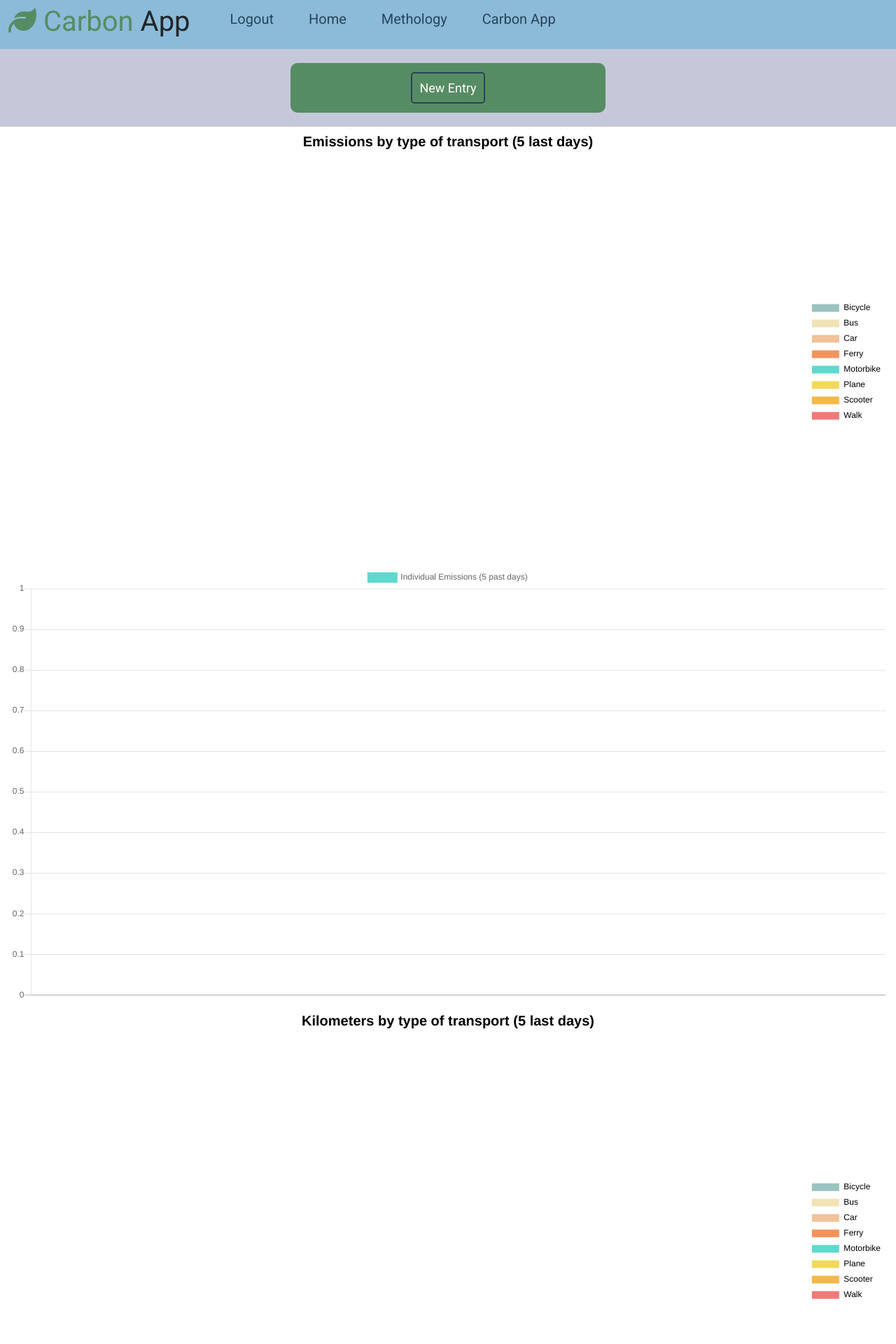
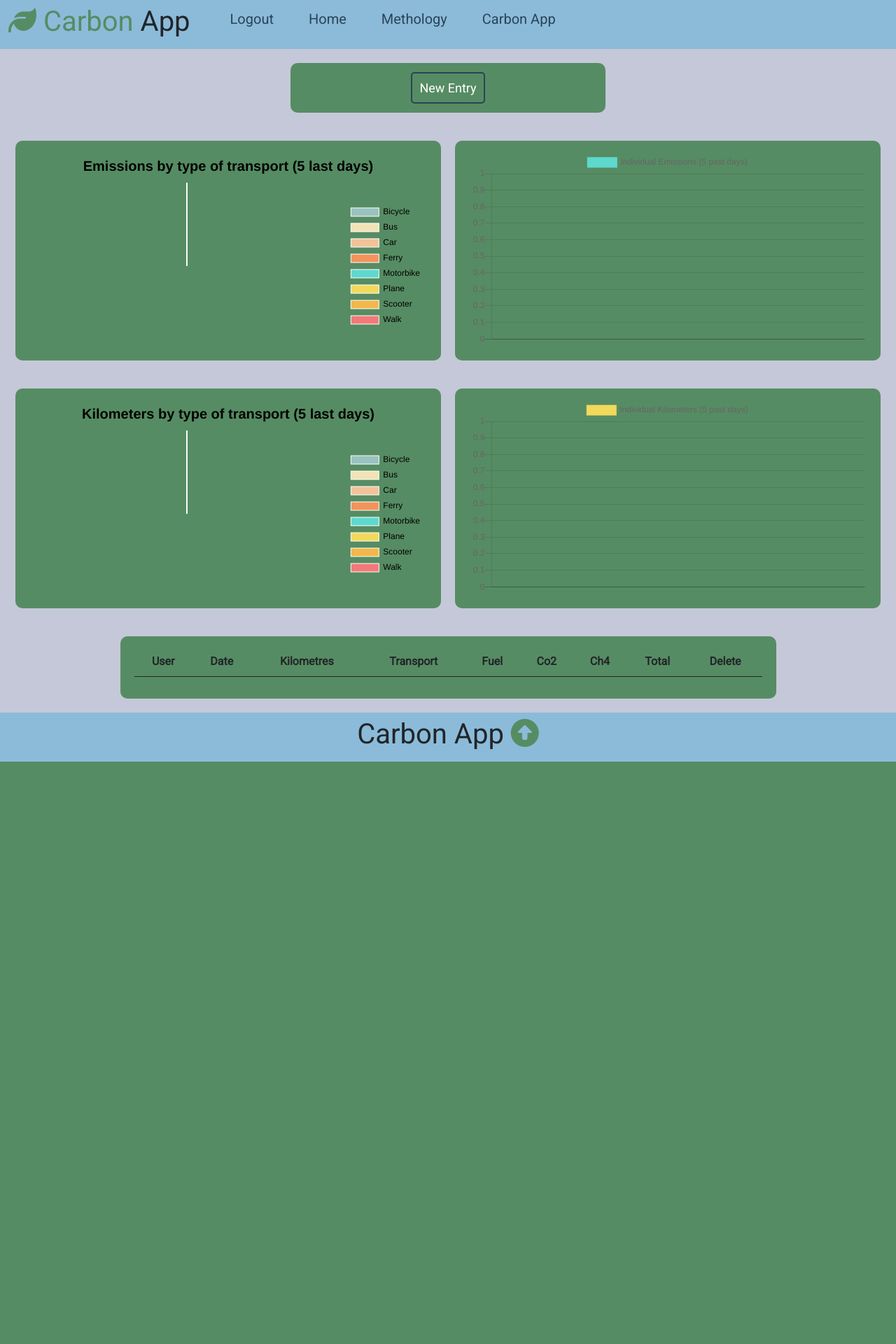
Before and after one commit to matiashaffen/carbon_app_2024_AWS, a Flask app: page /carbon_app/your_data in a window 1280 px wide. Shown: the top 1920 px of the page at 70% size. After the commit the page ends 1088 px from the top, so only its background shows below. Run offline with Flask 2, Linux system fonts and the light colour scheme; the visitor is signed in with stand-in values (Sample User, id 1); data comes from the database, SQL or seed files in the repository; data that the repository does not hold is empty; some libraries are stand-ins or nearby versions.

Commit message:
Update carbon_app.css

```diff
--- a/capp/static/carbon_app.css
+++ b/capp/static/carbon_app.css
@@ -210,6 +210,47 @@ h4 {
   text-align:left;
 }
 /*End container table_main*/
+
+/*Container two_emissions_graphs */
+.two_emissions_graphs {
+  display: flex;
+  background: #c5c8d9;
+  }
+.two_emissions_graphs .container {
+  display: flex;
+  background: #c5c8d9;
+}
+.two_emissions_graphs .container {
+  display: flex;
+  align-items: start;
+  justify-content: space-between;
+}
+.two_emissions_graphs .container .box {
+  flex: 1;
+  background: #c5c8d9;
+  border-radius: 2px;
+  margin: 20px 10px;
+  padding: 15px 20px;
+  text-align:center;
+}
+.two_emissions_graphs .container  .box:nth-of-type(1) {
+  flex-grow:1;
+  background: #568c63;
+  border-radius: 10px;
+  margin: 20px 10px;
+  padding: 15px 20px;
+  text-align:center;
+}
+.two_emissions_graphs .container  .box:nth-of-type(2) {
+  flex-grow:1;
+  background: #568c63;
+  border-radius: 10px;
+  margin: 20px 10px;
+  padding: 15px 20px;
+  text-align:center;
+}
+/*End container two_emissions_graphs*/
+
 /*Container main menu */
 .main_menu {
   display: flex;
```
